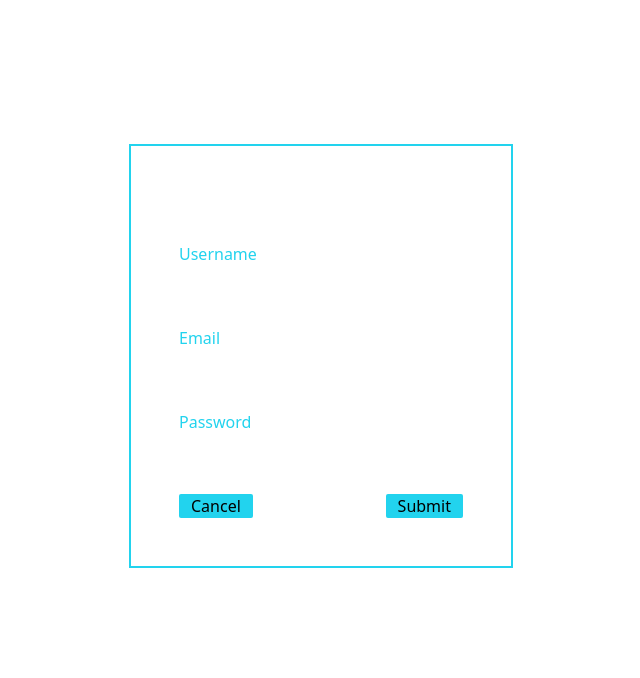
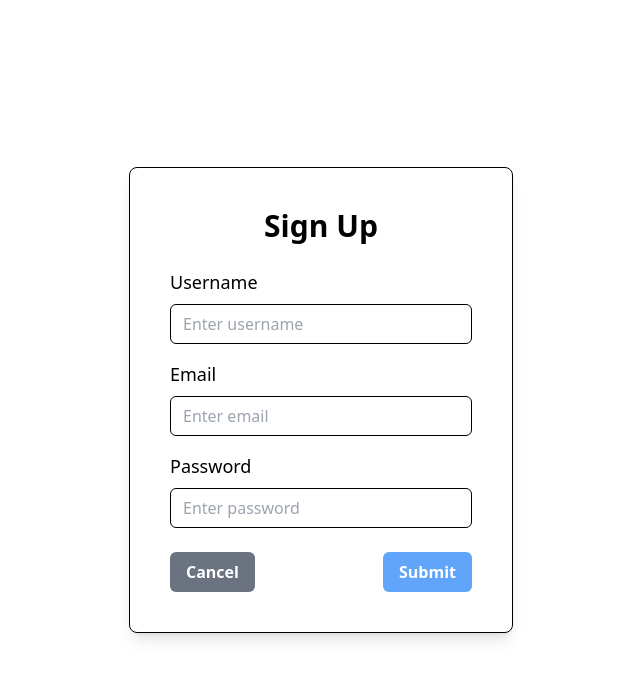
Before and after one commit to jacobgale21/goal_project, a React (Create React App) app in the folder client/: page / in a window 1280 px wide. Shown: the top 678 px of the page, without its empty margins (319-959 px from the left). Built offline with nearby package versions, Linux system fonts and the light colour scheme.

Commit message:
Changes in styling

```diff
--- a/client/src/pages/conversation.js
+++ b/client/src/pages/conversation.js
@@ -56,12 +56,12 @@ function Conversation() {
             <div
               key={i}
               className={`flex ${
-                chat.sender === "You" ? "justify-end" : "justify-start"
+                chat.senderId === id ? "justify-end" : "justify-start"
               } mb-2`}
             >
               <div
                 className={`px-4 py-2 rounded-lg max-w-xs ${
-                  chat.sender === "You"
+                  chat.senderId === id
                     ? "bg-blue-500 text-white self-end"
                     : "bg-white text-gray-700 self-start shadow"
                 }`}
--- a/client/src/pages/login.js
+++ b/client/src/pages/login.js
@@ -26,39 +26,52 @@ function Login() {
   };
 
   return (
-    <div className="App">
+    <div className="App flex items-center justify-center min-h-screen bg-white-900">
       <form
         onSubmit={handleSubmit}
-        className="mx-auto border-2 p-9 md:p-12 w-72 md:w-96 border-cyan-400 mt-36 h-84"
+        className="bg-white-800 text-white border border-black p-8 md:p-10 w-80 md:w-96 rounded-lg shadow-lg"
       >
-        <h3 className="pb-6 test-2xl text-center text-white">Login</h3>
+        <h3 className="text-3xl text-black font-bold text-center mb-6">
+          Login
+        </h3>
 
-        {/* <button className="px-3 y-1 rounded-sm bg-cyan-400">Sign Up</button> */}
-
-        <label className="block mb-1 test-xl text-cyan-400" htmlFor="username">
+        <div className="mb-4">
+          <label className="block mb-2 text-lg text-black" htmlFor="username">
             Username
           </label>
           <input
-          className="w-full h-8 p-1 mb-6 focus:outline-none"
+            className="w-full h-10 px-3 py-2 border border-black rounded-md bg-white-700 text-black focus:outline-none focus:ring-2 focus:ring-blue-500"
             id="username"
             type="text"
+            placeholder="Enter Username"
             onChange={(e) => setUsername(e.target.value)}
           />
+        </div>
 
-        <label className="block mb-1 test-xl text-cyan-400" htmlFor="password">
+        <div className="mb-6">
+          <label className="block mb-2 text-lg text-black" htmlFor="password">
             Password
           </label>
           <input
-          className="w-full h-8 p-1 mb-6 focus:outline-none"
+            className="w-full h-10 px-3 py-2 border border-black rounded-md bg-white-700 text-black focus:outline-none focus:ring-2 focus:ring-blue-500"
             id="password"
             type="password"
+            placeholder="Enter Password"
             onChange={(e) => setPassword(e.target.value)}
           />
-        <div className="flex justify-between">
-          <button className="px-3 y-1 rounded-sm bg-cyan-400" type="button">
+        </div>
+
+        <div className="flex justify-between items-center">
+          <button
+            className="px-4 py-2 bg-gray-600 hover:bg-gray-500 text-white font-semibold rounded-md transition duration-300"
+            type="button"
+          >
             Cancel
           </button>
-          <button className="px-3 y-1 rounded-sm bg-cyan-400" type="submit">
+          <button
+            className="px-4 py-2 bg-blue-400 hover:bg-blue-500 text-white font-semibold rounded-md transition duration-300"
+            type="submit"
+          >
             Submit
           </button>
         </div>
--- a/client/src/pages/register.js
+++ b/client/src/pages/register.js
@@ -19,54 +19,69 @@ function Register() {
         setUsername("");
         setEmail("");
         setPassword("");
-        navigate("/login");
       })
       .catch((err) => console.log(err));
+    navigate("/login");
   };
 
   return (
-    <div className="App">
+    <div className="App flex items-center justify-center min-h-screen bg-white">
       <form
         onSubmit={handleSubmit}
-        className="mx-auto border-2 p-9 md:p-12 w-72 md:w-96 border-cyan-400 mt-36 h-84"
+        className="bg-white-500 text-white border border-black p-8 md:p-10 w-80 md:w-96 rounded-lg shadow-lg"
       >
-        <h3 className="pb-6 test-2xl text-center text-white">Sign Up</h3>
+        <h3 className="text-3xl text-black font-bold text-center mb-6">
+          Sign Up
+        </h3>
 
-        {/* <button className="px-3 y-1 rounded-sm bg-cyan-400">Sign Up</button> */}
-
-        <label className="block mb-1 test-xl text-cyan-400" htmlFor="username">
+        <div className="mb-4">
+          <label className="block mb-2 text-lg text-black" htmlFor="username">
             Username
           </label>
           <input
-          className="w-full h-8 p-1 mb-6 focus:outline-none"
+            className="w-full h-10 px-3 py-2 border border-black rounded-md bg-white-700 text-black focus:outline-none focus:ring-2 focus:ring-blue-500"
             id="username"
             type="text"
+            placeholder="Enter username"
             onChange={(e) => setUsername(e.target.value)}
           />
-        <label className="block mb-1 test-xl text-cyan-400" htmlFor="email">
+        </div>
+        <div className="mb-4">
+          <label className="block mb-2 text-lg text-black" htmlFor="email">
             Email
           </label>
           <input
-          className="w-full h-8 p-1 mb-6 focus:outline-none"
+            className="w-full h-10 px-3 py-2 border border-black rounded-md bg-white-700 text-black focus:outline-none focus:ring-2 focus:ring-blue-500"
             id="email"
             type="text"
+            placeholder="Enter email"
             onChange={(e) => setEmail(e.target.value)}
           />
-
-        <label className="block mb-1 test-xl text-cyan-400" htmlFor="password">
+        </div>
+        <div className="mb-6">
+          <label className="block mb-2 text-lg text-black" htmlFor="password">
             Password
           </label>
           <input
-          className="w-full h-8 p-1 mb-6 focus:outline-none"
+            className="w-full h-10 px-3 py-2 border border-black rounded-md bg-white-700 text-black focus:outline-none focus:ring-2 focus:ring-blue-500"
             id="password"
             type="password"
+            placeholder="Enter password"
             onChange={(e) => setPassword(e.target.value)}
           />
-        <div className="flex justify-between">
-          <button className="px-3 y-1 rounded-sm bg-cyan-400" type="button">
+        </div>
+
+        <div className="flex justify-between items-center">
+          <button
+            className="px-4 py-2 bg-gray-500 hover:bg-gray-600 text-white font-semibold rounded-md transition duration-300"
+            type="button"
+          >
             Cancel
           </button>
-          <button className="px-3 y-1 rounded-sm bg-cyan-400" type="submit">
+          <button
+            className="px-4 py-2 bg-blue-400 hover:bg-blue-500 text-white font-semibold rounded-md transition duration-300"
+            type="submit"
+          >
             Submit
           </button>
         </div>
```
Lines whose indentation alone changed are shown as unchanged.
